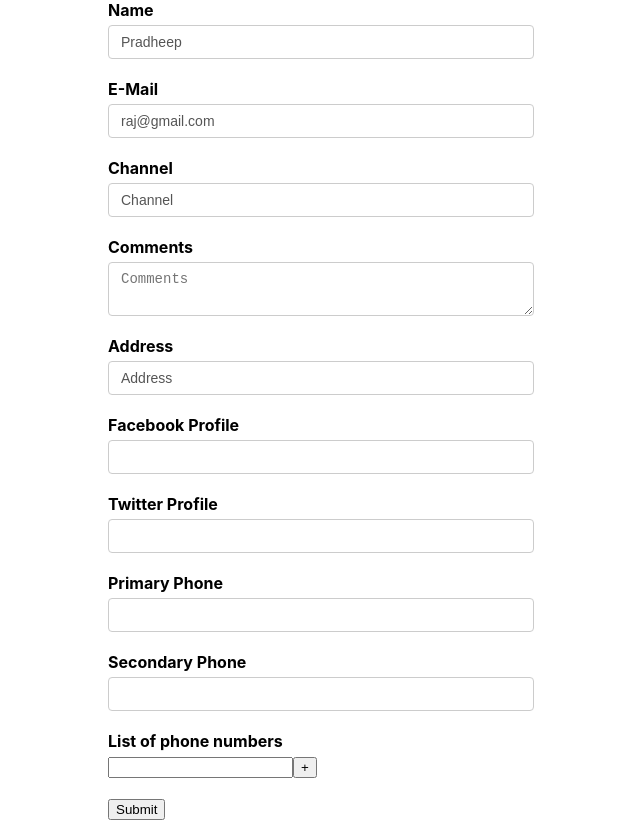
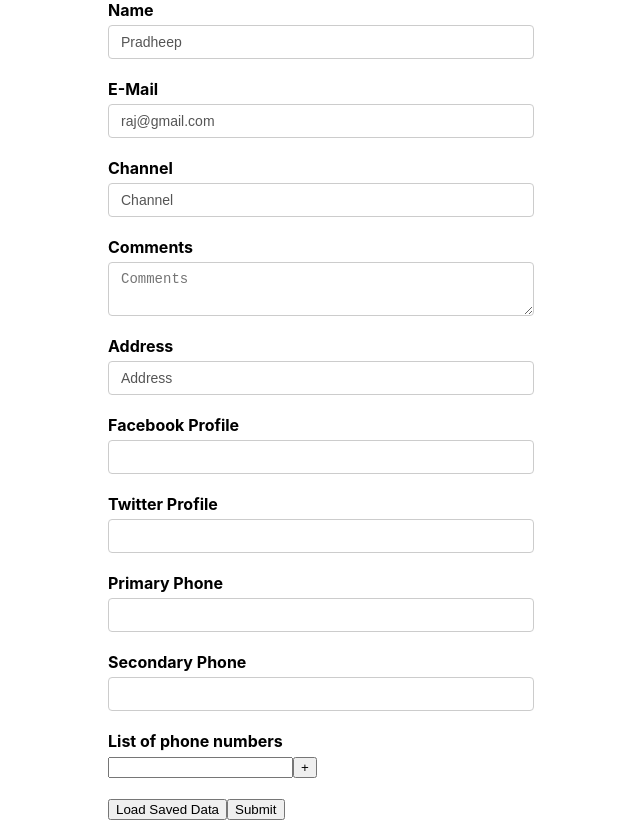
Before and after one commit to ACPRAJ/React-Samples, a React (Create React App) app in the folder react-formik/: page / in a window 1280 px wide. Shown: the whole page, without its empty margins (319-959 px from the left). Built offline with nearby package versions, Linux system fonts and the light colour scheme.

Commit message:
Loading saved values

```diff
--- a/react-formik/src/Components/YouTubeForm.jsx
+++ b/react-formik/src/Components/YouTubeForm.jsx
@@ -1,4 +1,4 @@
-import React from "react";
+import React, { useState } from "react";
 import { Formik, Form, Field, ErrorMessage, FieldArray } from "formik";
 import * as Yup from "yup";
 import ErrorText from "./ErrorText";
@@ -9,6 +9,20 @@ const initialValues = {
   txtChannel: "Channel",
   txtComments: "",
   txtAddress: "Address",
+  socialMedia: {
+    txtFacebook: "",
+    txtTwitter: "",
+  },
+  phoneNumbers: ["", ""],
+  phNumbersArray: [""],
+};
+
+const savedValues = {
+  txtName: "Pradheep Raj",
+  txtEMail: "acpraj@gmail.com",
+  txtChannel: "You Tube Channel",
+  txtComments: "This channel is awesome",
+  txtAddress: "121 Upstream Road",
   socialMedia: {
     txtFacebook: "",
     txtTwitter: "",
@@ -38,11 +52,14 @@ const commentsValidator = (value) => {
 };
 
 function YouTubeForm() {
+  const [formValues, setFormValues] = useState(null);
+
   return (
     <Formik
-      initialValues={initialValues}
+      initialValues={formValues || initialValues} //{initialValues}
       validationSchema={validationSchema}
       onSubmit={onSubmit}
+      enableReinitialize
     >
       <Form>
         <div className="form-control">
@@ -155,6 +172,9 @@ function YouTubeForm() {
           </FieldArray>
         </div>
 
+        <button type="button" onClick={() => setFormValues(savedValues)}>
+          Load Saved Data
+        </button>
         <button id="btnSubmit" type="submit">
           Submit
         </button>
```
